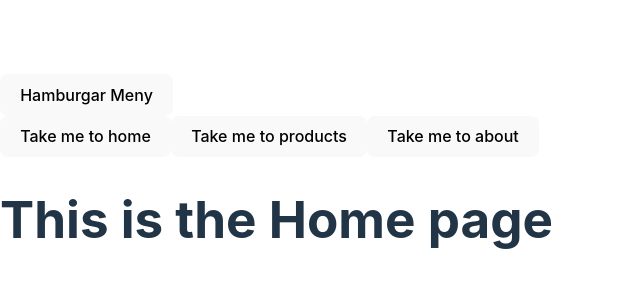
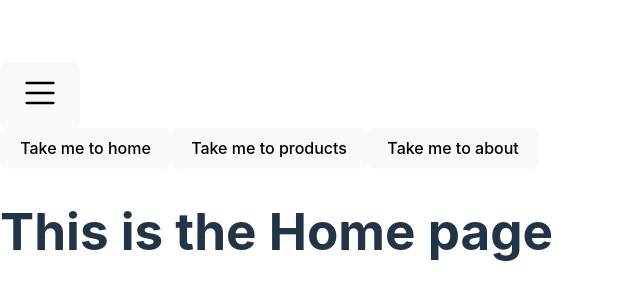
Before and after one commit to Mzn97/Examination_Assignment_MLN, a React (Vite) app: page / in a window 1280 px wide. Shown: the part 222-522 px from the top of the page, without its empty margins (0-640 px from the left). Built offline with nearby package versions, Linux system fonts and the light colour scheme.

Commit message:
Ändrat från text till logo

```diff
--- a/src/components/HamburgerMenu.jsx
+++ b/src/components/HamburgerMenu.jsx
@@ -10,13 +10,18 @@ const HamburgerMenu = () => {
 
     return (
         <div>
-            <button onClick={toggleMenu} className={styles.menuButton}>
-                {/* {lägg in en hamburger ikon/eventuellt göra en CSS animation??} */}
-                <span>Hamburgar Meny</span>
+            <button onClick={toggleMenu} className="menu-button">
+                {/* SVG-ikonen här */}
+                <svg xmlns="http://www.w3.org/2000/svg" class="icon icon-tabler icon-tabler-menu-2" width="40" height="40" viewBox="0 0 24 24" stroke-width="1.5" stroke="#000000" fill="none" stroke-linecap="round" stroke-linejoin="round">
+                    <path stroke="none" d="M0 0h24v24H0z" fill="none"/>
+                    <path d="M4 6l16 0" />
+                    <path d="M4 12l16 0" />
+                    <path d="M4 18l16 0" />
+                </svg>
             </button>
 
             <div className={isOpen ? `${styles.menuContainer} ${styles.menuContainerOpen}` : styles.menuContainer}>
-                {/* här kan man lägga fler meny länkar, samma som under */}
+                {/* här kan man lägga fler meny länkar, samma som under, lägga in efter navbar vid liten skärm? */}
                 <a href="#" className={styles.menuItem}>Shoes</a>
                 <a href="#" className={styles.menuItem}>Shirts</a>
                 <a href="#" className={styles.menuItem}>Footballs</a>
```
